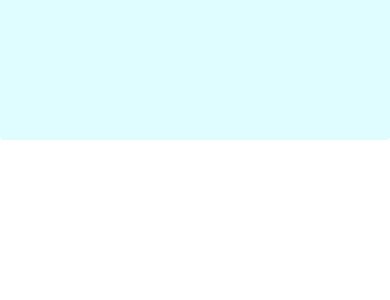
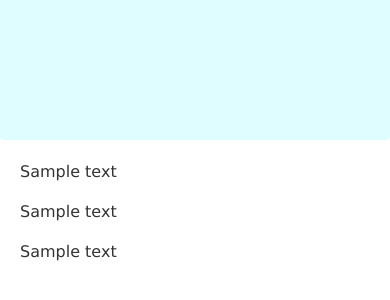
Before and after one commit to sahilmob/vue-greeting-cards, a Vue app: page / in a window 390 px wide. Shown: the part 806-1106 px from the top of the page. Built offline with nearby package versions, Linux system fonts and the light colour scheme.

Commit message:
Add TextOutput component

```diff
--- a/src/components/card/CardFront.vue
+++ b/src/components/card/CardFront.vue
@@ -1,20 +1,33 @@
 <template>
   <div class="row">
     <div class="col-sm-6 card edit-area">
-      <cc-text-input></cc-text-input>
-      <cc-text-input></cc-text-input>
-      <cc-text-input></cc-text-input>
+      <cc-text-input @displayTextChanged="textBox1 = $event"></cc-text-input>
+      <cc-text-input @displayTextChanged="textBox2 = $event"></cc-text-input>
+      <cc-text-input @displayTextChanged="textBox3 = $event"></cc-text-input>
     </div>
-    <div class="col-sm-6 card card-display"></div>
+    <div class="col-sm-6 card card-display">
+      <cc-text-output></cc-text-output>
+      <cc-text-output></cc-text-output>
+      <cc-text-output></cc-text-output>
+    </div>
   </div>
 </template>
 
 <script>
 import TextInput from "./TextInput";
+import TextOutput from "./TextOutput";
 
 export default {
   components: {
-    ccTextInput: TextInput
+    ccTextInput: TextInput,
+    ccTextOutput: TextOutput
+  },
+  data() {
+    return {
+      textBox1: "",
+      textBox2: "",
+      textBox3: ""
+    };
   }
 };
 </script>
--- /dev/null
+++ b/src/components/card/TextOutput.vue
@@ -0,0 +1,12 @@
+<template>
+    <div>
+        <p>Sample text</p>
+    </div>
+</template>
+
+<script>
+export default {};
+</script>
+
+<style scoped>
+</style>
```
